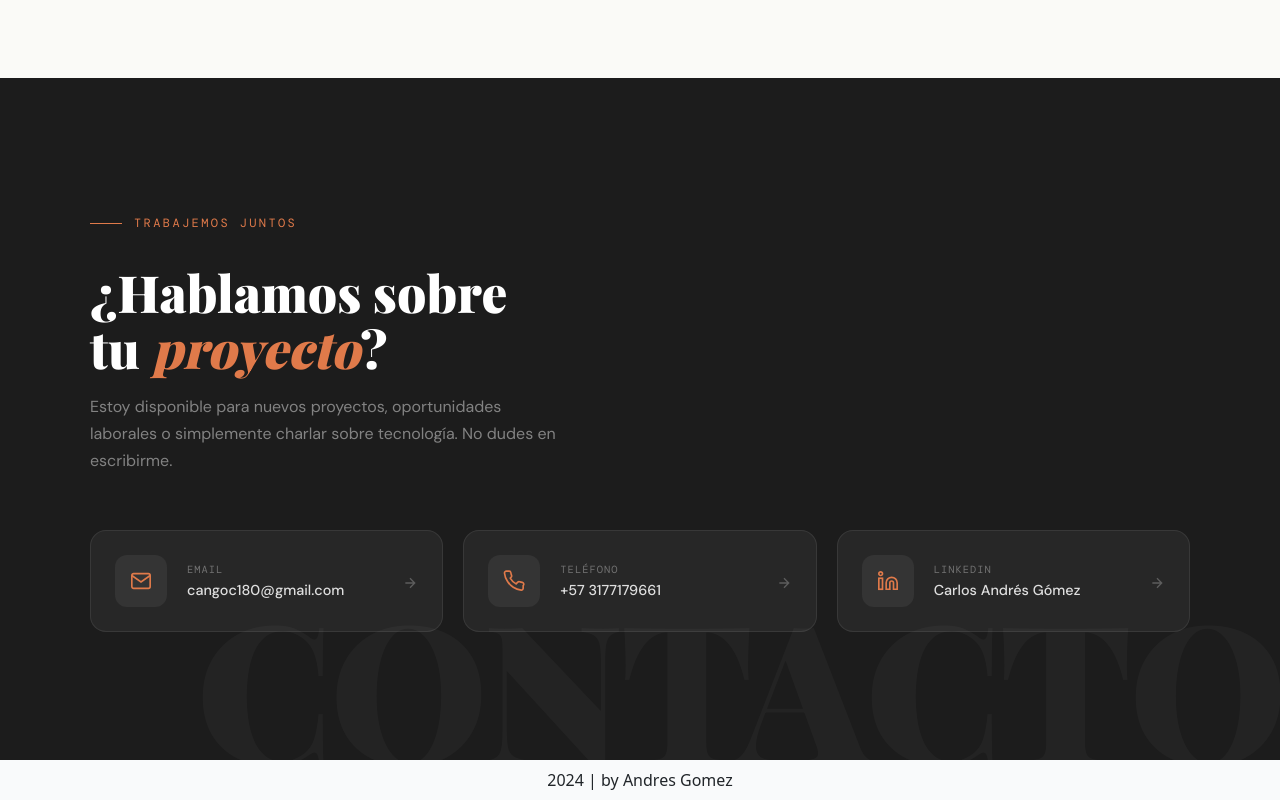
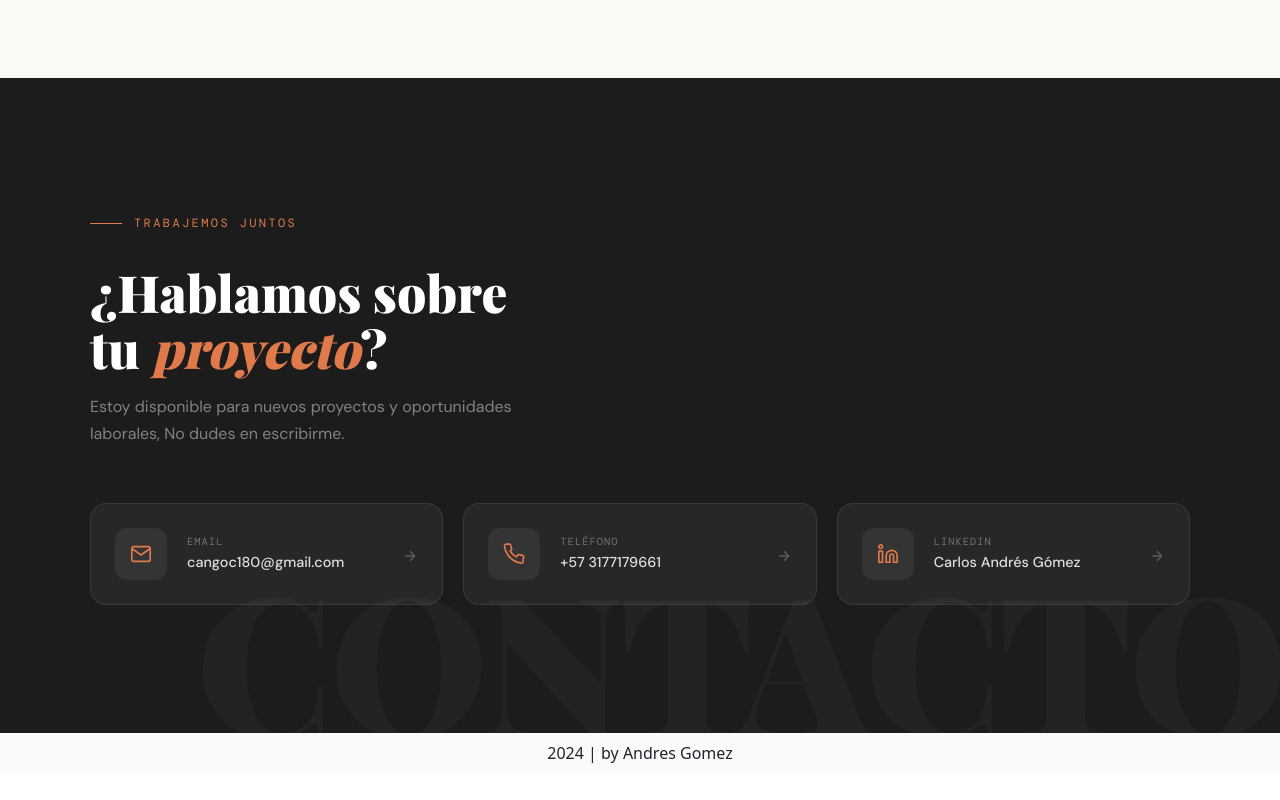
Before and after one commit to agc1921/portafolio, an Angular app: page / in a window 1280 px wide. Shown: the part 3919-4719 px from the top of the page. After the commit the page ends 4692 px from the top, so only its background shows below. Built offline with nearby package versions, Linux system fonts and the light colour scheme; a web font is replaced by a local one.

Commit message:
menu update styles v2

```diff
--- a/angular.json
+++ b/angular.json
@@ -49,8 +49,8 @@
                 },
                 {
                   "type": "anyComponentStyle",
-                  "maximumWarning": "4kb",
-                  "maximumError": "10kb"
+                  "maximumWarning": "12kb",
+                  "maximumError": "16kb"
                 }
               ],
               "outputHashing": "all"
--- a/src/app/components/layout/contacto/contacto.component.html
+++ b/src/app/components/layout/contacto/contacto.component.html
@@ -4,8 +4,7 @@
     <span class="section-label">Trabajemos juntos</span>
     <h2 class="section-title">¿Hablamos sobre<br>tu <em>proyecto</em>?</h2>
     <p class="section-subtitle">
-      Estoy disponible para nuevos proyectos, oportunidades laborales o simplemente
-      charlar sobre tecnología. No dudes en escribirme.
+      Estoy disponible para nuevos proyectos y oportunidades laborales, No dudes en escribirme.
     </p>
 
     <div class="contact-grid">
```
